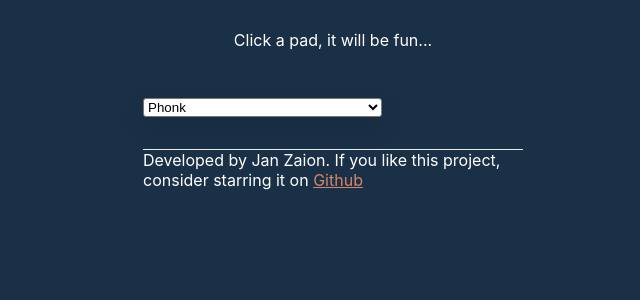
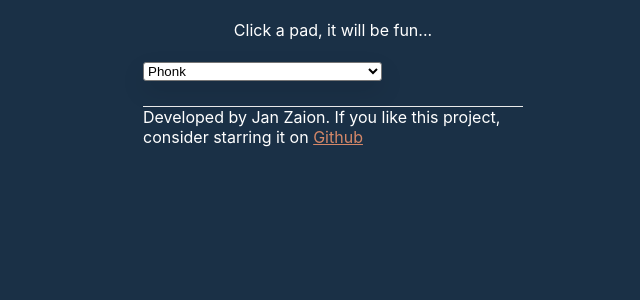
Before and after one commit to JanZaion/interactivebeats, a React (Create React App) app: page / in a window 1280 px wide. Shown: the top 300 px of the page, without its empty margins (307-947 px from the left). Built offline with nearby package versions, Linux system fonts and the light colour scheme; the HTML template or start-up script is replaced by a standard one.

Commit message:
add height styling

```diff
--- a/src/App.js
+++ b/src/App.js
@@ -17,8 +17,8 @@ function App() {
       <main className="appContainer">
         <Intro />
         <TrackSelector players={players} />
+        <Footer />
       </main>
-      <Footer />
     </BrowserRouter>
   );
 }
--- a/src/components/Footer.js
+++ b/src/components/Footer.js
@@ -1,6 +1,7 @@
 const Footer = () => {
+  console.log(window.innerHeight);
   return (
-    <footer className="contentBox" id="footer">
+    <footer className="contentBox">
       <div className="footerDivider" />
       Developed by Jan Zaion. If you like this project, consider starring it on&nbsp;
       <a href="https://github.com/JanZaion/bossequencer" target="about:blank" className="githubLink">
--- a/src/components/Loading.js
+++ b/src/components/Loading.js
@@ -2,7 +2,7 @@ const Loading = () => {
   return (
     <div className="contentBox" id="loading">
       Fetching loops from server...
-      <div class="dot-bricks" />
+      <div className="dot-bricks" />
     </div>
   );
 };
--- a/src/components/TrackMetadata.js
+++ b/src/components/TrackMetadata.js
@@ -1,10 +1,10 @@
 const TrackMetadata = ({ producer, genre, size }) => {
   return (
-    <div className="contentBox" id="trackMetadata">
-      <p>producer: {producer}</p>
-      <p>genre: {genre}</p>
-      <p>size: {size}</p>
-    </div>
+    <ul className="contentBox" id="trackMetadata">
+      <li>producer: {producer}</li>
+      <li>genre: {genre}</li>
+      <li>size: {size}</li>
+    </ul>
   );
 };
 
--- a/src/index.css
+++ b/src/index.css
@@ -18,25 +18,37 @@ body {
   color: var(--p-text-color);
 }
 
-.intro {
-  color: var(--p-text-color);
-  display: flex;
-  justify-content: center;
-  align-items: center;
-  height: 10vh;
-  padding: 0 4vw 0 4vw;
+.appContainer {
+  height: 93vh;
 }
 
 .contentBox {
   max-width: var(--pad-max-width-big-screen);
   margin-left: auto;
   margin-right: auto;
-  margin-top: 2rem;
+  padding: 0 4vw 0 4vw;
+}
+
+.intro {
+  height: 8%;
+  color: var(--p-text-color);
+  display: flex;
+  justify-content: center;
+  align-items: center;
   padding: 0 4vw 0 4vw;
 }
 
 #trackMetadata {
   display: block;
+  list-style-type: none;
+}
+
+#trackMetadata li {
+  margin-bottom: 10px;
+}
+
+#trackSelector {
+  height: 3%;
 }
 
 #sequencer {
@@ -46,21 +58,15 @@ body {
   grid-gap: var(--playbuttongap-grid-gap);
 }
 
-#trackSelector {
-  margin-top: 1rem;
-}
-
 #loading {
   display: grid;
   place-items: center;
-  height: 200px;
-}
-
-#footer {
+  height: var(--pad-max-width-big-screen);
 }
 
 .footerDivider {
-  border-top: 1px solid #eaeaea;
+  height: 3vh;
+  border-bottom: 1px solid #eaeaea;
 }
 
 .githubLink {
@@ -116,56 +122,8 @@ body {
   cursor: pointer;
 }
 
-.dropdown-header {
-  padding: 15px;
-  cursor: pointer;
-  display: flex;
-  justify-content: space-between;
-  align-items: center;
-}
-
-.dropdown-body {
-  padding: 5px;
-  border-top: 1px solid #e5e8ec;
-  display: none;
-}
-
-.dropdown-body.open {
-  display: block;
-  position: absolute;
-}
-
-.dropdown-item {
-  padding: 10px;
-}
-
-.dropdown-item:hover {
-  cursor: pointer;
-}
-
-.dropdown-item-dot {
-  opacity: 0;
-  color: #91a5be;
-  transition: all 0.2s ease-in-out;
-}
-
-.dropdown-item-dot.selected {
-  opacity: 1;
-}
-
-.icon {
-  font-size: 13px;
-  color: #91a5be;
-  transform: rotate(0deg);
-  transition: all 0.2s ease-in-out;
-}
-
-.icon.open {
-  transform: rotate(90deg);
-}
-/* fluff */
-
 .dot-bricks {
+  align-self: flex-start;
   position: relative;
   left: -9999px;
   width: 8px;
```
